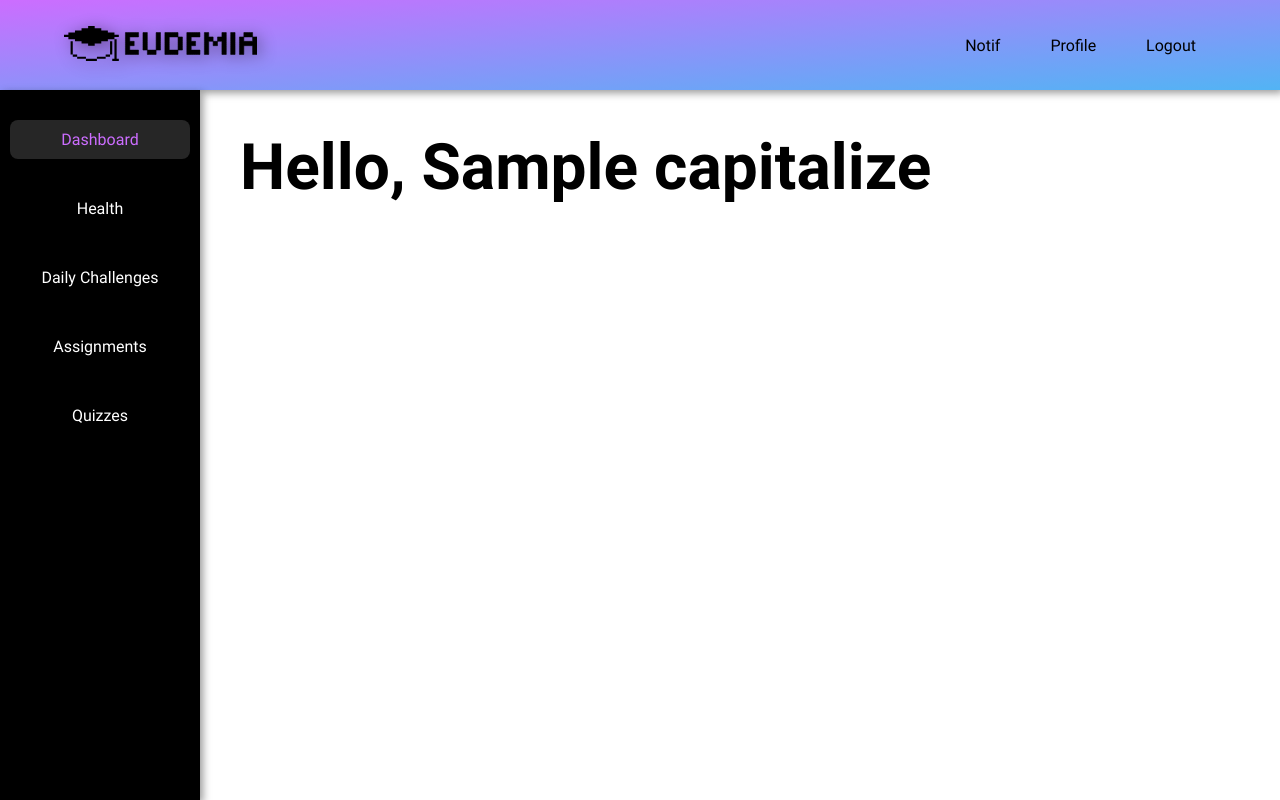
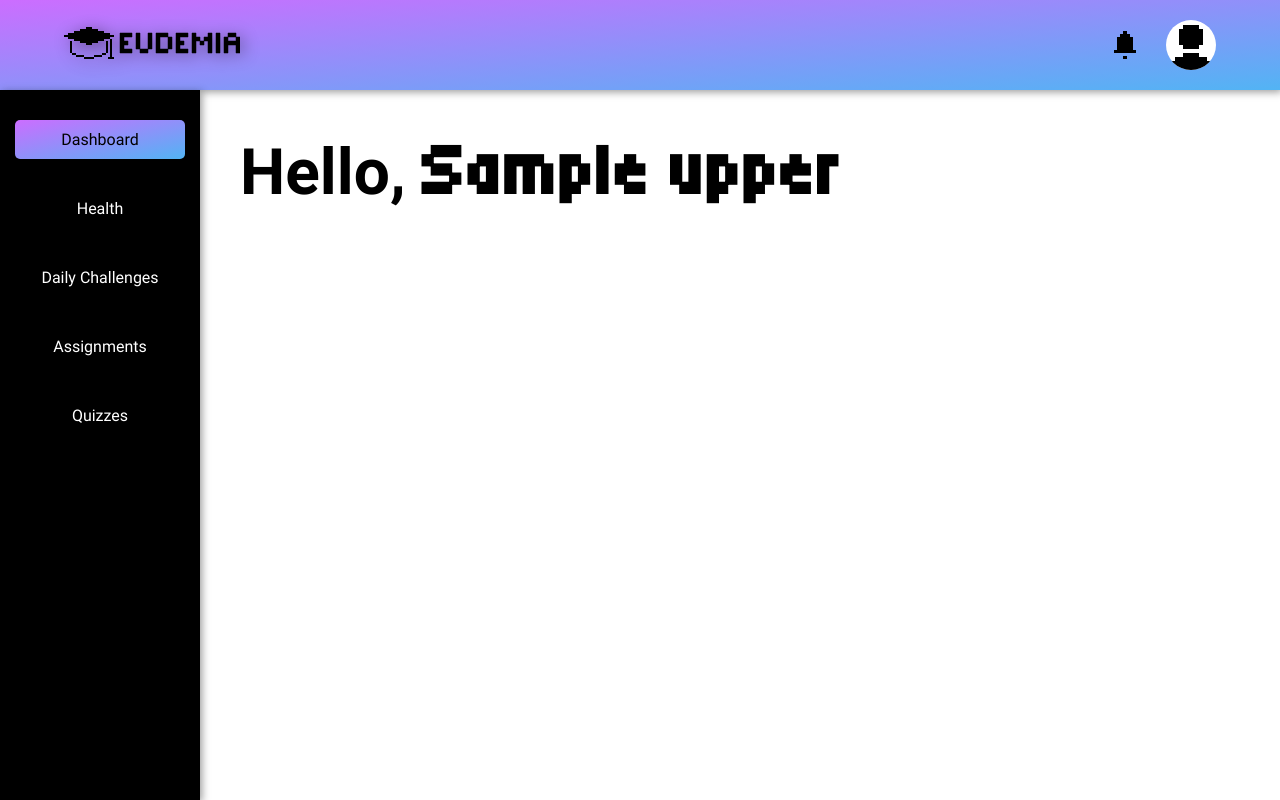
Before and after one commit to SamriddhaPathak/eudemia, a Django app: template main/templates/main/student/dashboard.html in a window 1280 px wide. Run offline with Django 5.2, Linux system fonts and the light colour scheme; the template is opened without the code that fills it: most values are stand-ins (such as "Sample title", 1, 10 or a date in 2020).

Commit message:
add bell icon and default profile icon

```diff
--- a/main/static/main/styles/dashboard.css
+++ b/main/static/main/styles/dashboard.css
@@ -23,9 +23,9 @@
     text-decoration: none;
     color: #fff;
     padding: 10px 15px;
-    width: 90%;
+    width: 85%;
     margin: 15px 0;
-    border-radius: 8px;
+    border-radius: 5px;
 }
 
 .sidebar a:hover {
@@ -33,6 +33,45 @@
 }
 
 .selected {
-    background-color: rgba(255, 255, 255, 0.15);
-    color: var(--accent1) !important;
+    background: linear-gradient(to bottom right, var(--accent1), var(--accent2));
+    color: #000 !important;
 }
+
+.navbar a {
+    display: flex;
+    align-items: center;
+    justify-content: center;
+    text-align: center;
+}
+
+.notif img {
+    height: 28px;
+}
+
+.profile-pic {
+    width: 50px;
+    height: 50px;
+    border-radius: 50% !important;
+    background-color: #fff;
+    overflow: hidden;
+    /* border: 2px solid #000; */
+}
+
+.profile-pic img {
+    width: 96px;
+}
+
+.profile-popup {
+    position: absolute;
+    background-color: #fff;
+    top: calc(var(--topbar-height) - 10px);
+    right: 64px;
+    border-radius: 5px;
+    padding: 10px;
+    display: none;
+    flex-direction: column;
+}
+
+.profile-popup a:hover {
+    color: var(--accent2);
+}
--- a/main/templates/main/dashboard_base.html
+++ b/main/templates/main/dashboard_base.html
@@ -3,13 +3,17 @@
 
 {% block links %}
     <link rel="stylesheet" href="{% static "main/styles/dashboard.css" %}">
+    <script src="{% static "main/js/script.js" %}"></script>
 {% endblock links %}
 
 {% block navbar %}
     <div class="navbar">
-        <a href="javascript:void(0)">Notif</a>
-        <a class="profile" href="">Profile</a>
-        <a href="{% url "logout" %}">Logout</a>
+        <a class="notif" href="javascript:void(0)"><img src="{% static "images/bell.svg" %}" alt="Notifications"></a>
+        <a class="profile-pic" href="javascript:void(0)"><img src="{% static "images/profile.png" %}" alt="Profile Picture"></a>
+        <div class="profile-popup shadow">
+            <a href="">Settings</a>
+            <a href="{% url "logout" %}">Logout</a>
+        </div>
     </div>
 {% endblock navbar %}
 
--- a/main/templates/main/student/dashboard.html
+++ b/main/templates/main/student/dashboard.html
@@ -9,5 +9,5 @@
 {% endblock sidebar_list %}
 
 {% block content %}
-    <h1>Hello, {{ username.capitalize }}</h1>
+    <h1>Hello, <span class="pixel">{{ username.upper }}</span></h1>
 {% endblock content %}
--- a/static/styles/style.css
+++ b/static/styles/style.css
@@ -54,7 +54,7 @@ body {
 }
 
 .logo {
-    height: 35px;
+    height: 32px;
     filter: drop-shadow(3px 3px 8px rgba(0, 0, 0, 0.4));
 }
 
@@ -62,6 +62,7 @@ body {
     display: flex;
     gap: 10px;
     align-content: space-around;
+    align-items: center;
 }
 
 .navbar a {
@@ -90,7 +91,7 @@ body {
 }
 
 .shadow {
-    box-shadow: 3px 3px 8px rgba(0, 0, 0, 0.4);
+    box-shadow: 2px 2px 8px rgba(0, 0, 0, 0.4);
 }
 
 .login-button:hover {
@@ -232,7 +233,8 @@ body {
 }
 
 .pixel {
-    font-family: 'Tiny5';
+    font-family: 'Tiny5' !important;
+    font-size: 115%;
 }
 
 .gradient {
```
Also changed, not shown: static/images/bell.svg (added), static/images/profile.png (added).
